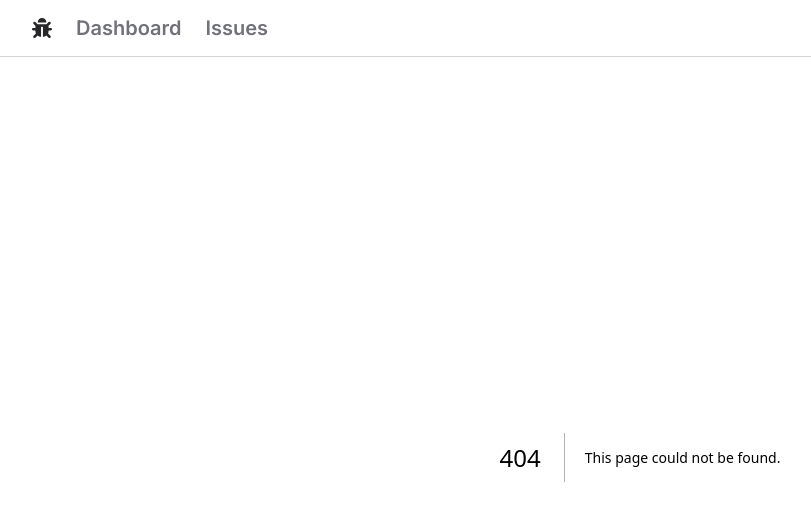
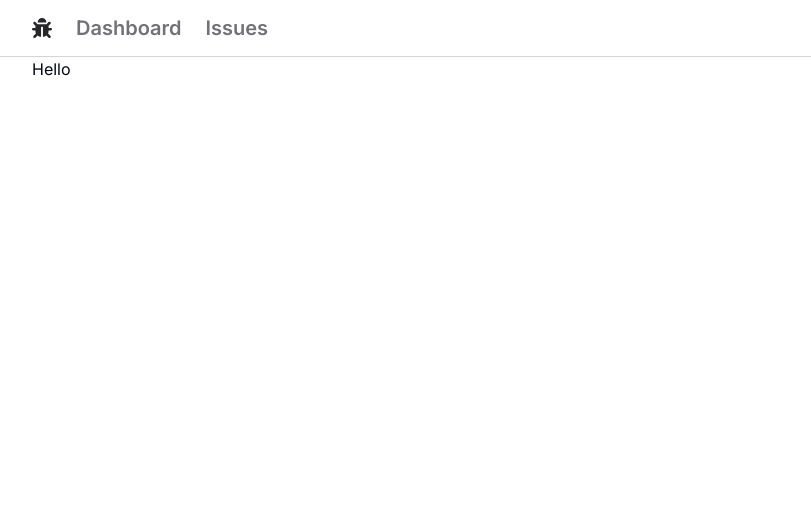
Before and after one commit to rahin21/Issue-Tracker, a Next.js app: page /issues/hello in a window 1280 px wide. Before the commit this address had no page. Shown: the top 520 px of the page, without its empty margins (0-811 px from the left). Built offline with nearby package versions, Linux system fonts and the light colour scheme.

Commit message:
new page

```diff
--- /dev/null
+++ b/app/issues/hello/page.tsx
@@ -0,0 +1,9 @@
+import React from 'react'
+
+const Hello = () => {
+  return (
+    <div>Hello</div>
+  )
+}
+
+export default Hello
```
